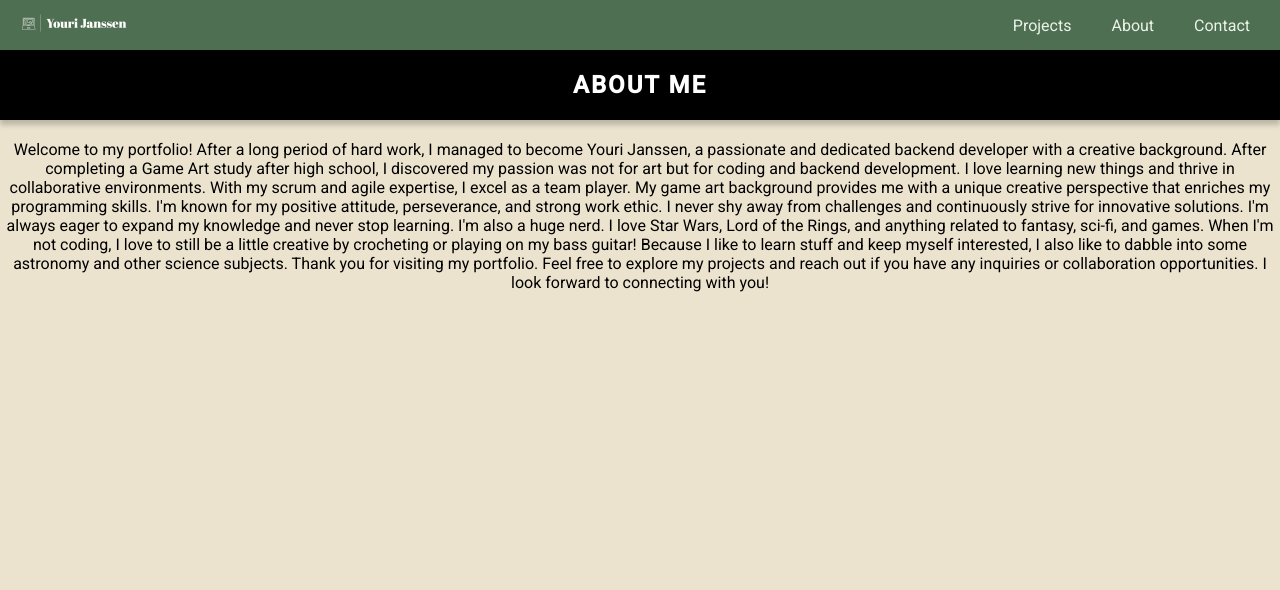
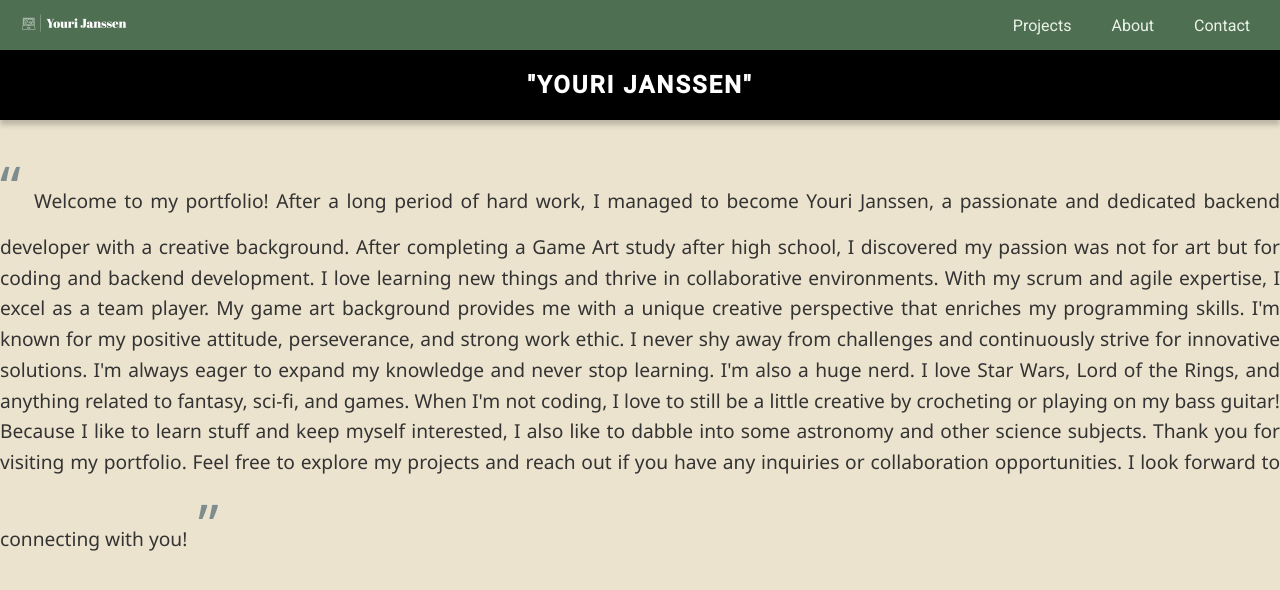
Before and after one commit to yourijanssen/youri-portfolio-page, an Angular app: page /about in a window 1280 px wide. Shown: the top 590 px of the page. Built offline with nearby package versions, Linux system fonts and the light colour scheme.

Commit message:
latest changes. Lest make some issues

```diff
--- a/src/app/pages/about/about.component.css
+++ b/src/app/pages/about/about.component.css
@@ -21,3 +21,77 @@
   font-weight: bold; /* Bold text for emphasis */
   box-shadow: 0 5px 5px rgba(0, 0, 0, 0.2); /* Subtle box shadow for depth */
 }
+
+.aboutIntroduction {
+  font-family: 'Segoe UI', Tahoma, Geneva, Verdana, sans-serif;
+  font-size: 1.2em;
+  line-height: 1.6;
+  color: #333;
+  text-align: justify;
+}
+
+.aboutIntroduction::before {
+  content: '\201C'; /* Left double quotation mark */
+  font-size: 3em;
+  color: #7f8c8d;
+  margin-right: 0.1em;
+}
+
+.aboutIntroduction::after {
+  content: '\201D'; /* Right double quotation mark */
+  font-size: 3em;
+  color: #7f8c8d;
+  margin-left: 0.1em;
+}
+
+.aboutIntroduction::first-letter {
+  font-size: 1.8em;
+  font-weight: bold;
+  margin-right: 0.1em;
+  color: #3498db;
+}
+
+.aboutIntroduction a {
+  color: #e74c3c;
+  text-decoration: none;
+  border-bottom: 2px solid #e74c3c;
+  transition: border-bottom 0.3s ease;
+}
+
+.aboutIntroduction a:hover {
+  border-bottom: 2px solid #3498db;
+}
+
+.aboutIntroduction p {
+  margin-bottom: 20px;
+}
+
+.aboutIntroduction em {
+  font-style: italic;
+  color: #27ae60;
+}
+
+.aboutIntroduction strong {
+  font-weight: bold;
+}
+
+.aboutIntroduction span.highlight {
+  background-color: #f39c12;
+  color: #fff;
+  padding: 3px;
+  border-radius: 3px;
+}
+
+.aboutIntroduction .interests {
+  margin-top: 20px;
+  font-size: 1.1em;
+  font-style: italic;
+  color: #2c3e50;
+}
+
+.aboutIntroduction .closing {
+  margin-top: 20px;
+  font-size: 1.2em;
+  font-weight: bold;
+  color: #e74c3c;
+}
--- a/src/app/pages/about/about.component.html
+++ b/src/app/pages/about/about.component.html
@@ -1,7 +1,7 @@
 <!-- about.component.html -->
 
 <div class="aboutContainer">
-  <h2 class="aboutTitle">About Me</h2>
+  <h2 class="aboutTitle">"Youri Janssen"</h2>
   <p class="aboutIntroduction">
     Welcome to my portfolio! After a long period of hard work, I managed to
     become Youri Janssen, a passionate and dedicated backend developer with a
--- a/src/app/pages/homepage/homepage.component.css
+++ b/src/app/pages/homepage/homepage.component.css
@@ -4,6 +4,7 @@
 
     .homepage-container {
       background-color: #ECE3CE;
+    ;
     }
 
 /* Updated Style for .homeTitle */
@@ -23,16 +24,6 @@
   position: relative; /* Added position relative for absolute positioning of the text */
 }
 
-.myName {
-  font-size: 28px; /* Adjust font size */
-  color: #001524; /* Set text color */
-  text-shadow: 2px 2px 4px rgba(0, 0, 0, 0.3); /* Add a subtle text shadow */
-  font-weight: bold; /* Make the text bold */
-  margin-bottom: 10px; /* Add spacing at the bottom */
-  letter-spacing: 1px; /* Increase letter spacing for a stylish look */
-  text-transform: uppercase; /* Convert text to uppercase */
-
-}
 .profile-image {
   max-width: 20%;
   transition: transform 0.3s ease-in-out; /* Add a smooth transition effect on hover */
@@ -45,4 +36,22 @@
   transform: scale(1.04); /* Enlarge the image on hover for an interactive effect */
   filter: brightness(90%); /* Adjust brightness on hover for a subtle effect */
   cursor: pointer; /* Change cursor to indicate interactivity */
+  display: block;
 }
+
+.myName {
+  font-size: 28px; /* Adjust font size */
+  color: black; /* Set text color */
+  text-shadow: 1px 1px 2px rgba(0, 0, 0, 0.3); /* Add a subtle text shadow */
+  font-weight: bold; /* Make the text bold */
+  margin-bottom: 10px; /* Add spacing at the bottom */
+  text-transform: uppercase; /* Convert text to uppercase */
+}
+
+.jobTitle {
+  font-size: 18px; /* Adjust font size */
+}
+
+.Languages {
+
+}
--- a/src/app/pages/homepage/homepage.component.html
+++ b/src/app/pages/homepage/homepage.component.html
@@ -4,6 +4,7 @@
     <div class="introduction">
       <h2 class="homeTitle">Welcome to my Portfolio</h2>
 
+      <div class="profile-image-container">
         <a
           href="https://github.com/yourijanssen"
           target="_blank"
@@ -11,10 +12,12 @@
         >
           <img
             src="assets/ffffSquare-fotor-20231014131645.png"
-          alt="GitHub Profile"
+            alt="no image"
             class="profile-image"
           />
         </a>
+        <div class="profile-image-tooltip">Visit GitHub Profile</div>
+      </div>
       <h3 class="myName">{{ person.name }}</h3>
       <p class="jobTitle">Type: {{ person.type }}</p>
     </div>
@@ -30,14 +33,9 @@
       </ul>
     </div>
 
-    diviv
     <h4>Projects:</h4>
     <ul>
       <li *ngFor="let project of person.projects">{{ project }}</li>
     </ul>
-
-    <p>
-      GitHub: <a [href]="person.github" target="_blank">{{ person.github }}</a>
-    </p>
   </div>
 </div>
```
Lines whose indentation alone changed are shown as unchanged.
